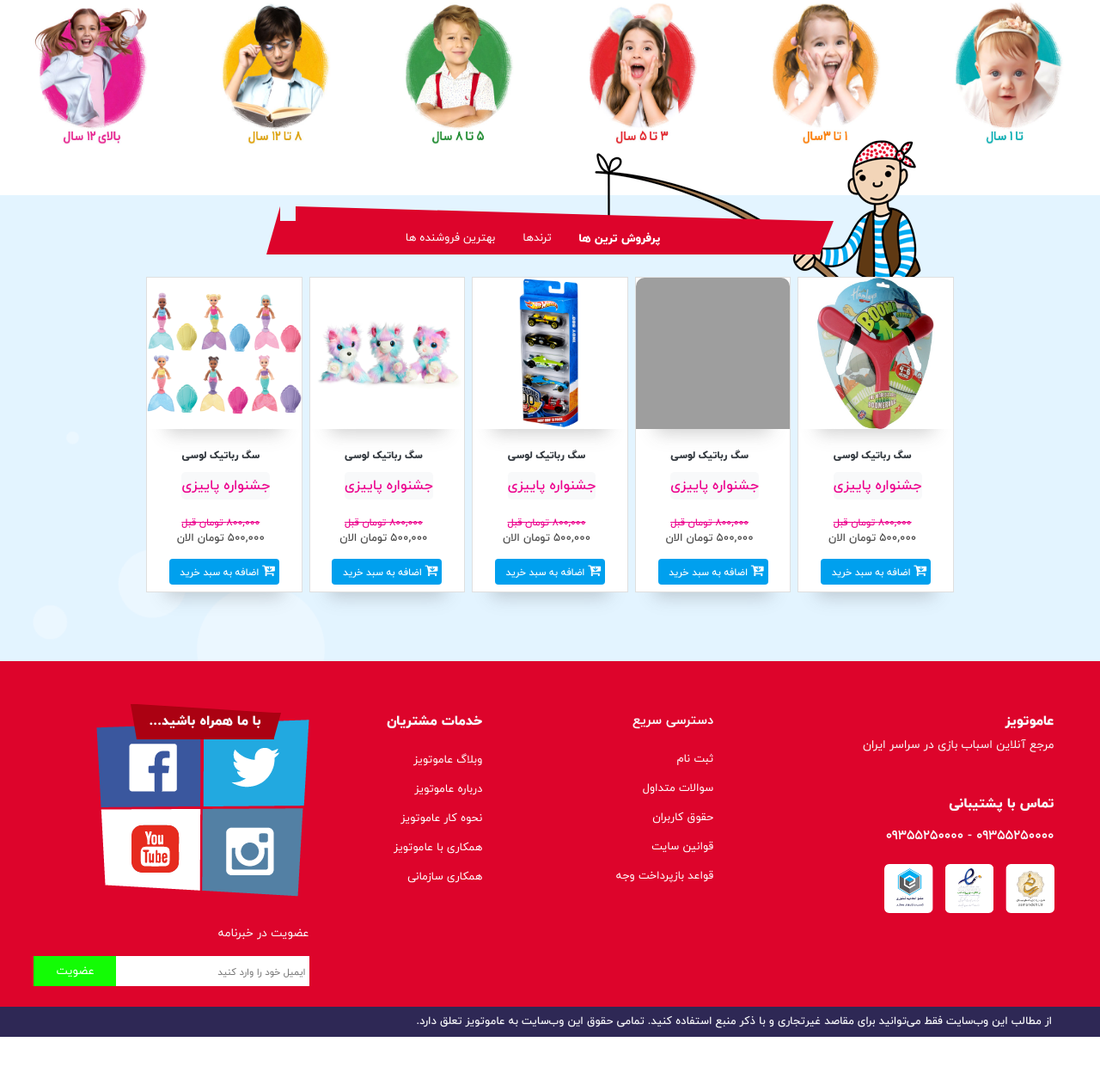
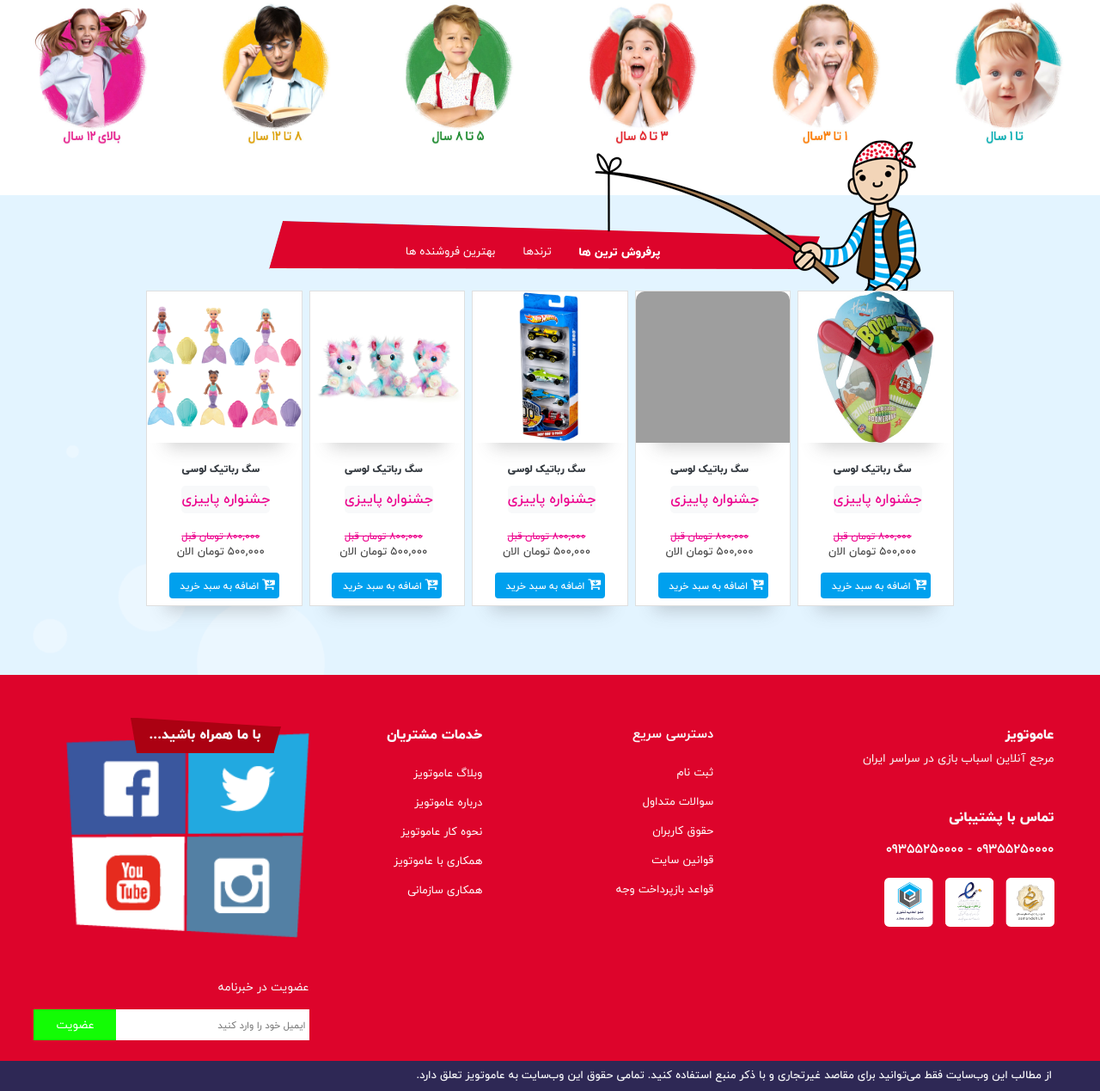
Before and after one commit to Mosaieb-Mirzaey/Toy-City, a plain HTML site: page index.html in a window 1280 px wide. Shown: the part 1384-2653 px from the top of the page at 86% size. Before the commit the page ends 2590 px from the top, so only its background shows below. Drawn offline with Linux system fonts and the light colour scheme; grey boxes are pictures that could not be loaded.

Commit message:
responsive v2.2

```diff
--- a/css/style.css
+++ b/css/style.css
@@ -256,7 +256,7 @@ a:hover {
     }
     .navSlide .deactivate {
         transition: 1s;
-        right: -400px;
+        right: -460px;
     }
     .navSlide .activate {
         transition: 1s;
@@ -460,42 +460,14 @@ a:hover {
     .tab-content {
         background: url(../images/Banner/hometabBg.png) no-repeat bottom left #e3f4ff;
     }
-    .tab-content .triangle:before{
-        content: "";
-        position: absolute;
-        border-style: solid;
-        top: 0px;
-        right: -1rem;
-        border-width: 0 0 39px 16px;
-        border-color: transparent #dd042b #dd042b00;
-    }
     .tab-content .pad{
         padding-left: 20%;
         padding-right: 20%;
     }
-    .tab-content .nav:before{
-        content: "";
-        position: absolute;
-        border-style: solid;
-        top: -17px;
-        right: 0;
-        border-width: 17px 0 0 21.57rem;
-        border-color: transparent transparent transparent #dd042b;
-    }
-    .tab-content .nav:after{
-        content: "";
-        position: absolute;
-        border-style: solid;
-        top: -17px;
-        left: -16px;
-        border-width: 0 0 56px 16px;
-        border-color: transparent transparent #dd042b;
-    }
     .tab-content .nav{
-        background-color: #dd042b ;
+        margin-top: -40px;
         z-index: 1;
     }
-
     .tab-content li .active{
         font-family: IRANYekanExtraBold, sans-serif;
         font-size: 0.83rem;
@@ -638,21 +610,16 @@ a:hover {
         border-width: 0 0 29px 8px;
         border-color: transparent #ab0112 transparent;
     }
+    #footer .link {
+        width: 18.8rem;
+        height: 15.8rem;
+    }
+    #footer .link .linkPic{
+        width:47%;
+        height:47%;
+        float: right;
+    }
 
-    #footer .link a .pic1 {
-        opacity: 1;
-        filter: alpha(opacity=100);
-        background: url(../images/icon/faceBook.png) no-repeat;
-    }
-    #footer .link a .pic2 {
-        background: url(../images/icon/twitter.png) no-repeat;
-    }
-    #footer .link a .pic3 {
-        background: url(../images/icon/youtube.png) no-repeat;
-    }
-    #footer .link a .pic4 {
-        background: url(../images/icon/instagram.png) no-repeat;
-    }
 
     #footer .link a .link:hover {
         transform: scale(1.1);
--- a/index.html
+++ b/index.html
@@ -398,6 +398,7 @@
 
 <div class="tab-content position-relative" id="pills-tabContent">
     <div class="container pad d-none d-lg-block">
+        <img src="images/Banner/hometab-ul.png" alt="">
         <ul class="nav mb-3 d-flex justify-content-center position-relative" id="pills-tab" role="tablist">
             <div class="triangle"></div>
             <li class="nav-item">
@@ -918,16 +919,16 @@
                                 <div class="triangle"></div>
                                 <div class="link my-2">
                                     <a href="#">
-                                        <div class="link pic2" style="width:124px;height:103px;float: right;"></div>
+                                        <img class="linkPic" src="images/icon/twitter.png" alt="">
                                     </a>
                                     <a href="#">
-                                        <div class="link pic1" style="width:124px;height:103px;float: right;"></div>
+                                        <img class="linkPic" src="images/icon/faceBook.png" alt="">
                                     </a>
                                     <a href="#">
-                                        <div class="link pic4" style="width:124px;height:103px;float: right;"></div>
+                                        <img class="linkPic" src="images/icon/instagram.png" alt="">
                                     </a>
                                     <a href="#">
-                                        <div class="link pic3" style="width:124px;height:103px;float: right;"></div>
+                                        <img class="linkPic" src="images/icon/youtube.png" alt="">
                                     </a>
                                 </div>
                                 <div class="mailbox mb-4">
```
Also changed, not shown: images/Banner/hometab-ul.png (added).
